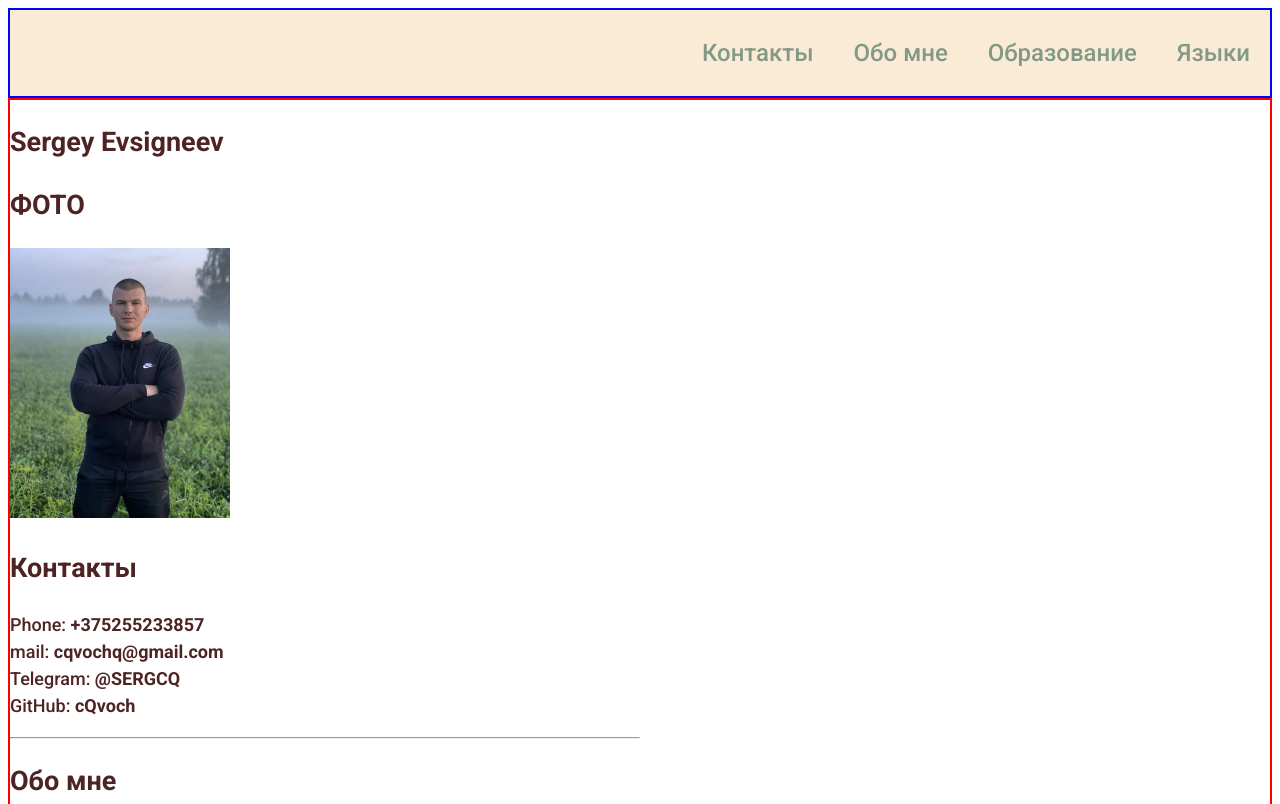
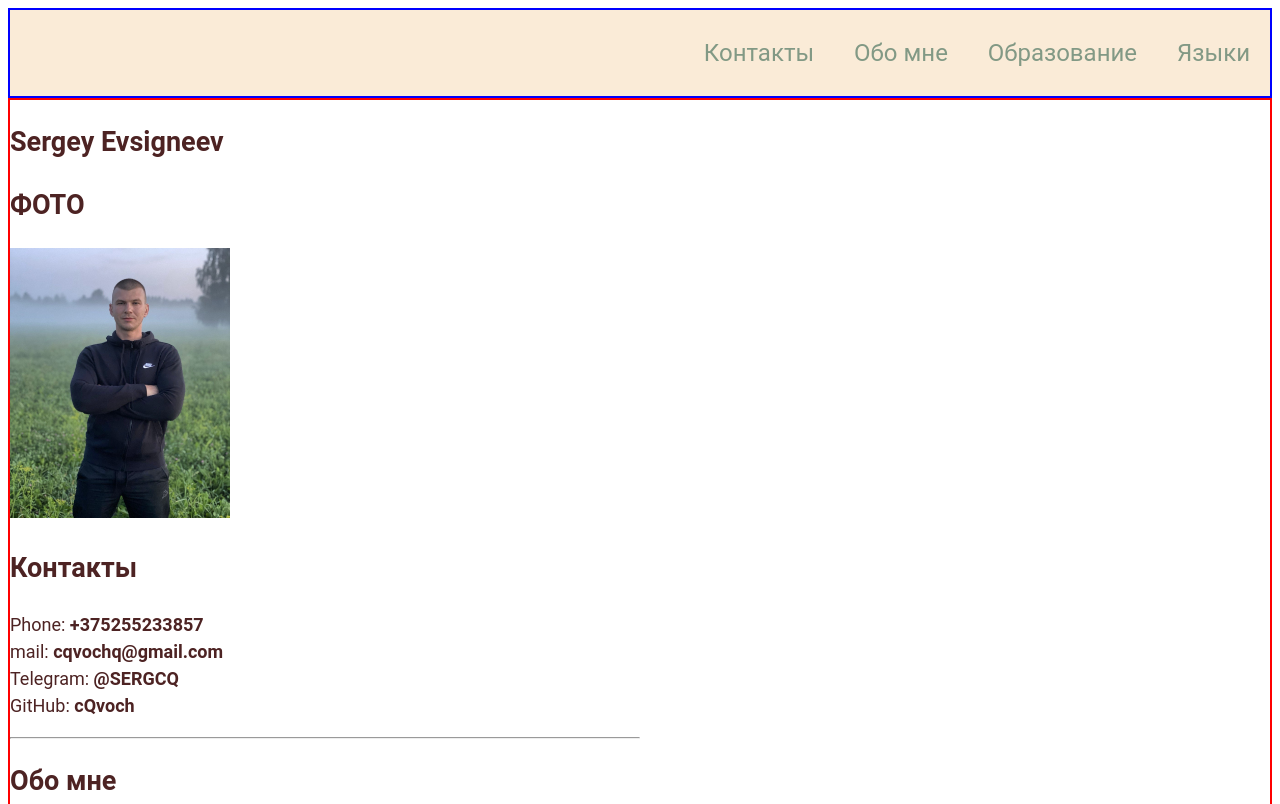
Before and after one commit to cQvoch/rsschool-cv1, a plain HTML site: page index.html in a window 1280 px wide. Shown: the top 804 px of the page. Drawn offline with Linux system fonts and the light colour scheme; files whose address does not match are found by name.

Commit message:
docs: add lin rs

```diff
--- a/index.html
+++ b/index.html
@@ -6,9 +6,7 @@
   <meta name="viewport" content="width=device-width, initial-scale=1.0">
   <link rel="stylesheet" href="style.css">
   <link rel="icon" href="assets/svg/unnamed.ico">
-  <link rel="preconnect" href="https://fonts.gstatic.com">
-  <link href="https://fonts.googleapis.com/css2?family=Roboto:wght@100;300;500;700&display=swap" rel="stylesheet">
-  <title>CV</title>
+   <title>CV</title>
 </head>
 <body>
   <header class = "header">
```
